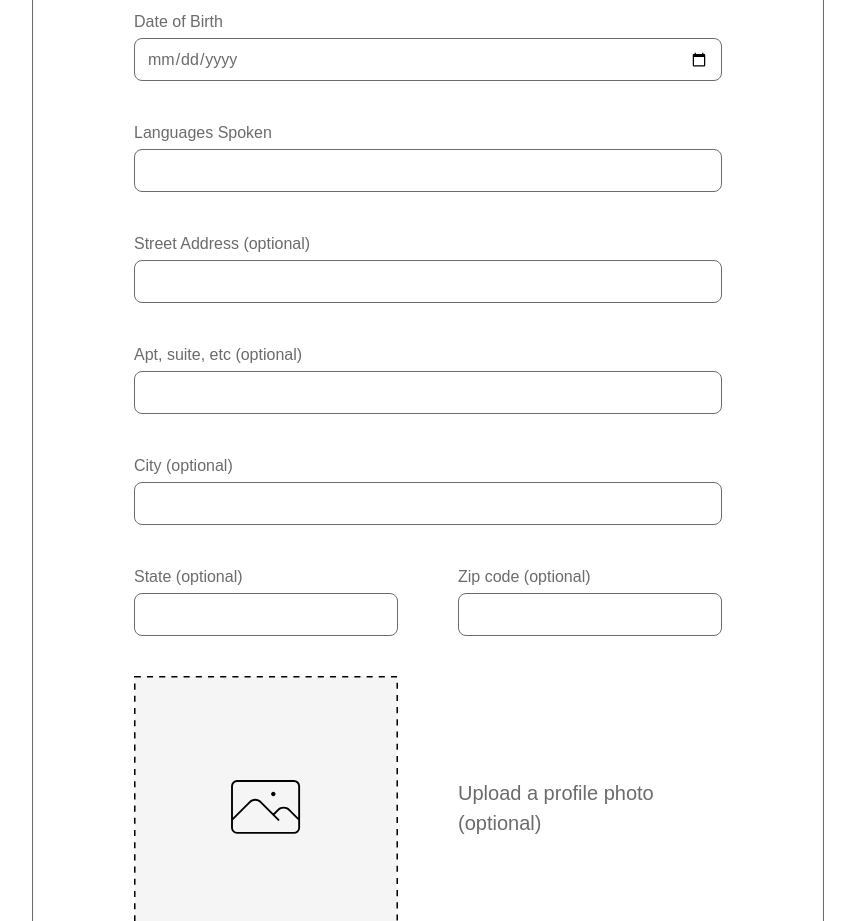
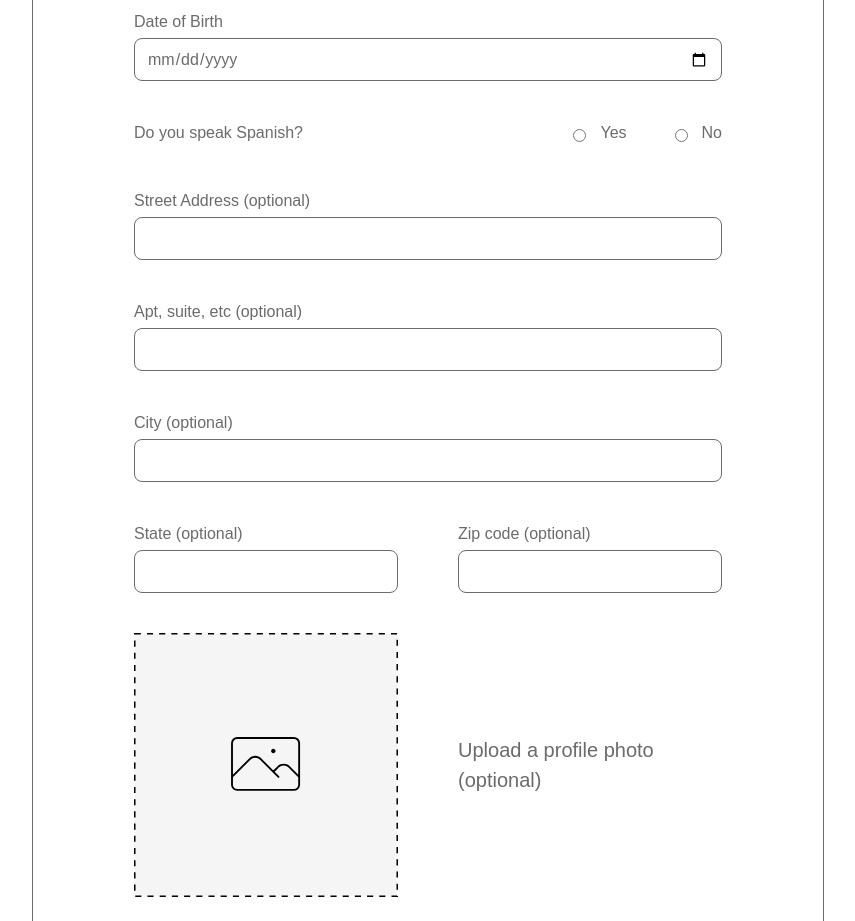
Before and after one commit to JumboCode/boston-community-pediatrics, a Next.js app: page /signup in a window 1280 px wide. Shown: the part 1080-2001 px from the top of the page, without its empty margins (212-1067 px from the left). Built offline with nearby package versions, Linux system fonts and the light colour scheme; no server answers.

Commit message:
speaks spanish check

```diff
--- a/src/components/auth/SignupForm.tsx
+++ b/src/components/auth/SignupForm.tsx
@@ -15,7 +15,7 @@ type SignupFormData = {
   email: string;
   phone: string;
   dob: string;
-  languages: string[];
+  speaksSpanish: boolean,
   street?: string;
   apt?: string;
   city?: string;
@@ -93,9 +93,7 @@ const SignupForm = () => {
         email,
         phone: formData.get("phone") as string,
         dob: formData.get("dob") as string,
-        languages: (formData.get("languages") as string)
-          .split(",")
-          .map((s) => s.trim()),
+        speaksSpanish: formData.get("speaksSpanish") === "true",
         street: formData.get("street") as string,
         apt: formData.get("apt") as string,
         city: formData.get("city") as string,
@@ -154,7 +152,7 @@ const SignupForm = () => {
               emailAddress: savedFormData.email,
               phoneNumber: savedFormData.phone,
               dateOfBirth: savedFormData.dob, // sends string "YYYY-MM-DD"
-              languages: savedFormData.languages,
+              speaksSpanish: savedFormData.speaksSpanish,
               streetAddress: savedFormData.street, // Map 'street' to 'streetAddress'
               city: savedFormData.city,
               state: savedFormData.state,
@@ -379,18 +377,45 @@ const SignupForm = () => {
         </div>
 
         {/* Languages */}
-        <div className="flex flex-col items-start">
+        <div className="flex flex-row items-start justify-between">
           <label
-            htmlFor="languages"
+            htmlFor="speakSpanish"
             className="text-base font-normal text-[#6B6B6B] mb-1"
           >
-            Languages Spoken
+            Do you speak Spanish?
           </label>
-          <input
-            name="languages"
-            id="languages"
-            className="w-[588px] h-[43px] rounded-lg border border-[#6B6B6B] p-3 text-base text-[#6B6B6B] placeholder:text-[#6B6B6B] focus:outline-none focus:ring-2 focus:ring-[#234254]/30 focus:border-[#234254]"
-          />
+          <div className="flex flex-row items-center justify-between gap-[48px]">
+            <div className="flex flex-row items-center gap-[14px]">
+              <input
+                // type="checkbox"
+                type="radio"
+                name="speaksSpanish"
+                value="true"
+                className="accent-bcp-blue rounded-md"
+              />
+              <label
+                htmlFor="speaksSpanish"
+                className="flex flex-row text-base font-normal text-[#6B6B6B] mb-1"
+              >
+                Yes
+              </label>
+            </div>
+            <div className="flex flex-row items-center gap-[14px]">
+              <input
+                  type="radio"
+                  // type="checkbox"
+                  className="accent-bcp-blue rounded-md"
+                  name="speaksSpanish"
+                  value="false"
+                />
+              <label
+                htmlFor="speaksSpanish"
+                className="text-base font-normal text-[#6B6B6B] mb-1 gap-14"
+              >
+                No
+              </label>
+            </div>
+          </div>
         </div>
 
         {/* Street Address */}
--- a/tailwind.config.ts
+++ b/tailwind.config.ts
@@ -20,6 +20,7 @@ const config: Config = {
         "medium-grey-border": "#D9D9D9",
         "dark-blue": "#202D74",
         "light-blue": "#7890CD",
+        "bcp-blue": "#234254",
       },
     },
   },
```
